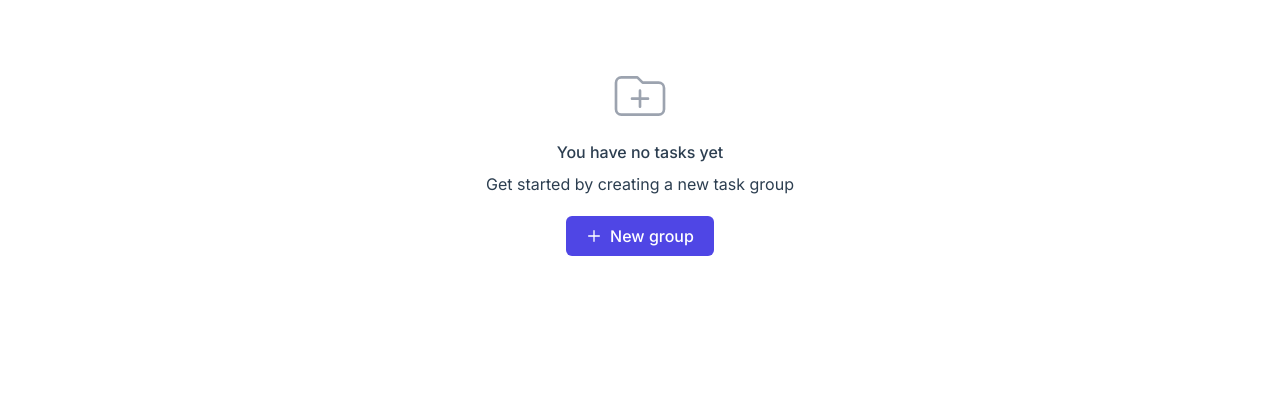
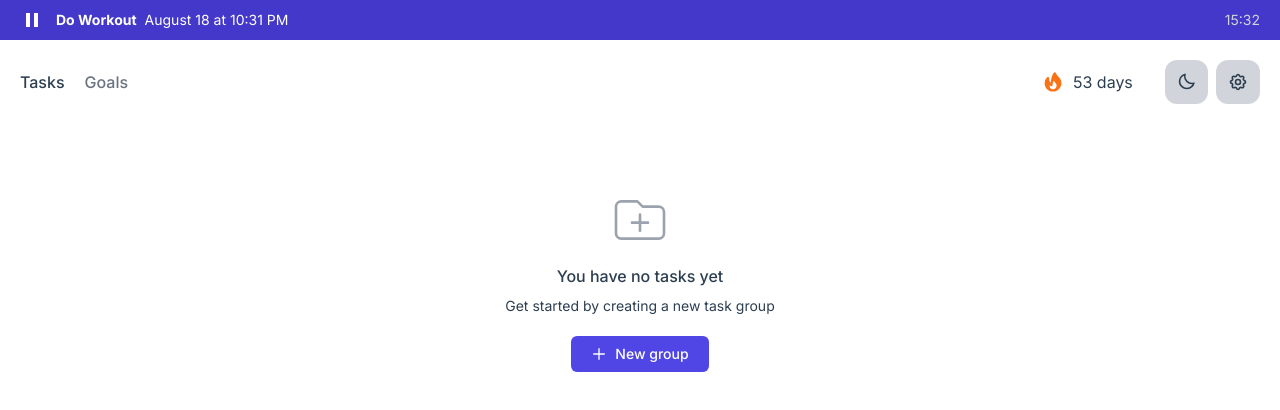
Before and after one commit to martiliones/astam, a Vue app: page / in a window 1280 px wide. Shown: the top 410 px of the page. Built offline with nearby package versions, Linux system fonts and the light colour scheme.

Commit message:
Add tasks and goal pages

```diff
--- a/src/App.vue
+++ b/src/App.vue
@@ -1,14 +1,108 @@
 <template>
-  <router-view/>
+  <div class="content bg-white dark:bg-gray-800">
+    <div class="bg-indigo-700 py-1 px-5 flex items-center justify-between">
+      <!-- <PauseIcon class="w-5 text-white mr-1"/> -->
+      <div class="flex items-center">
+        <svg class="w-6 text-white mr-3" xmlns="http://www.w3.org/2000/svg" xmlns:xlink="http://www.w3.org/1999/xlink" aria-hidden="true" role="img" width="32" height="32" preserveAspectRatio="xMidYMid meet" viewBox="0 0 24 24"><path d="M14 19h4V5h-4M6 19h4V5H6v14z" fill="currentColor"></path></svg>
+
+        <div class="text-white font-bold font-sans text-sm">
+          Do Workout
+        </div>
+        <div class="text-white font-sans text-sm pl-2">
+          August 18 at 10:31 PM
+        </div>
+      </div>
+
+      <div class="text-gray-300 font-sans text-sm">
+        15:32
+      </div>
+    </div>
+    <header>
+      <div class="flex space-x-5">
+        <router-link to="/" class="text-base font-medium font-sans text-gray-500 hover:text-gray-900">
+          Tasks
+        </router-link>
+        <router-link to="/goals" class="text-base font-medium font-sans text-gray-500 hover:text-gray-400 dark:text-gray-400 dark:hover:text-gray-500">
+          Goals
+        </router-link>
+      </div>
+      <div class="flex items-center space-x-2">
+        <div class="flex items-center space-x-2 pr-6">
+          <FireIcon class="w-6 text-orange-500"/>
+          <div class="dark:text-white font-sans">
+            53 days
+          </div>
+        </div>
+
+        <button class="nav-icon-button" aria-label="Toggle dark mode" @click="toggleDarkMode">
+          <MoonIcon v-if="!isDarkMode"/>
+          <SunIcon v-else/>
+        </button>
+
+        <button class="nav-icon-button" aria-label="Toggle dark mode" @click="toggleDarkMode">
+          <CogIcon class="w-5"/>
+        </button>
+      </div>
+    </header>
+    <router-view/>
+  </div>
 </template>
+
+<script>
+import { FireIcon,  } from '@heroicons/vue/solid';
+import { CogIcon, } from '@heroicons/vue/outline';
+import MoonIcon from '@/components/icons/MoonIcon';
+import SunIcon from '@/components/icons/SunIcon';
+
+export default {
+  components: { FireIcon, CogIcon, SunIcon, MoonIcon },
+  data() {
+    return {
+      isDarkMode: document.documentElement.classList.contains('dark'),
+    }
+  },
+  methods: {
+    toggleDarkMode() {
+      if (this.isDarkMode) {
+        document.documentElement.classList.remove('dark');
+      } else {
+        document.documentElement.classList.add('dark');
+      }
+
+      this.isDarkMode = !this.isDarkMode;
+    }
+  },
+}
+</script>
 
 <style lang="scss">
 #app {
   font-family: Avenir, Helvetica, Arial, sans-serif;
   -webkit-font-smoothing: antialiased;
   -moz-osx-font-smoothing: grayscale;
-  text-align: center;
   color: #2c3e50;
+}
+
+header {
+  width: 100%;
+  display: flex;
+  justify-content: space-between;
+  align-items: center;
+  padding: 1.25rem;
+}
+
+.router-link-active {
+  color: rgba(67, 56, 202, var(--tw-bg-opacity)) !important;
+  font-weight: 500;
+}
+
+.dark {
+  .router-link-active {
+    color: rgb(132, 122, 253) !important
+  }
+}
+
+.content {
   min-height: 100vh;
 }
 </style>
--- a/src/components/HelloWorld.vue
+++ /dev/null
@@ -1,60 +0,0 @@
-<template>
-  <div class="hello">
-    <h1>{{ msg }}</h1>
-    <p>
-      For a guide and recipes on how to configure / customize this project,<br>
-      check out the
-      <a href="https://cli.vuejs.org" target="_blank" rel="noopener">vue-cli documentation</a>.
-    </p>
-    <h3>Installed CLI Plugins</h3>
-    <ul>
-      <li><a href="https://github.com/vuejs/vue-cli/tree/dev/packages/%40vue/cli-plugin-babel" target="_blank" rel="noopener">babel</a></li>
-      <li><a href="https://github.com/vuejs/vue-cli/tree/dev/packages/%40vue/cli-plugin-router" target="_blank" rel="noopener">router</a></li>
-      <li><a href="https://github.com/vuejs/vue-cli/tree/dev/packages/%40vue/cli-plugin-vuex" target="_blank" rel="noopener">vuex</a></li>
-      <li><a href="https://github.com/vuejs/vue-cli/tree/dev/packages/%40vue/cli-plugin-eslint" target="_blank" rel="noopener">eslint</a></li>
-    </ul>
-    <h3>Essential Links</h3>
-    <ul>
-      <li><a href="https://vuejs.org" target="_blank" rel="noopener">Core Docs</a></li>
-      <li><a href="https://forum.vuejs.org" target="_blank" rel="noopener">Forum</a></li>
-      <li><a href="https://chat.vuejs.org" target="_blank" rel="noopener">Community Chat</a></li>
-      <li><a href="https://twitter.com/vuejs" target="_blank" rel="noopener">Twitter</a></li>
-      <li><a href="https://news.vuejs.org" target="_blank" rel="noopener">News</a></li>
-    </ul>
-    <h3>Ecosystem</h3>
-    <ul>
-      <li><a href="https://router.vuejs.org" target="_blank" rel="noopener">vue-router</a></li>
-      <li><a href="https://vuex.vuejs.org" target="_blank" rel="noopener">vuex</a></li>
-      <li><a href="https://github.com/vuejs/vue-devtools#vue-devtools" target="_blank" rel="noopener">vue-devtools</a></li>
-      <li><a href="https://vue-loader.vuejs.org" target="_blank" rel="noopener">vue-loader</a></li>
-      <li><a href="https://github.com/vuejs/awesome-vue" target="_blank" rel="noopener">awesome-vue</a></li>
-    </ul>
-  </div>
-</template>
-
-<script>
-export default {
-  name: 'HelloWorld',
-  props: {
-    msg: String
-  }
-}
-</script>
-
-<!-- Add "scoped" attribute to limit CSS to this component only -->
-<style scoped lang="scss">
-h3 {
-  margin: 40px 0 0;
-}
-ul {
-  list-style-type: none;
-  padding: 0;
-}
-li {
-  display: inline-block;
-  margin: 0 10px;
-}
-a {
-  color: #42b983;
-}
-</style>
--- /dev/null
+++ b/src/components/icons/FolderIcon.vue
@@ -0,0 +1,5 @@
+<template>
+  <svg xmlns="http://www.w3.org/2000/svg" class="h-16 w-16 text-gray-400 stroke-1 mb-3" fill="none" viewBox="0 0 24 24" stroke="currentColor">
+    <path stroke-linecap="round" stroke-linejoin="round" stroke-width="1" d="M9 13h6m-3-3v6m-9 1V7a2 2 0 012-2h6l2 2h6a2 2 0 012 2v8a2 2 0 01-2 2H5a2 2 0 01-2-2z" />
+  </svg>
+</template>
--- /dev/null
+++ b/src/components/icons/MoonIcon.vue
@@ -0,0 +1,6 @@
+<template>
+  <svg xmlns="http://www.w3.org/2000/svg" xmlns:xlink="http://www.w3.org/1999/xlink" width="1.2em" height="1.2em" preserveAspectRatio="xMidYMid meet" viewBox="0 0 24 24" style="vertical-align: middle;">
+    <path d="M20.742 13.045a8.088 8.088 0 0 1-2.077.271c-2.135 0-4.14-.83-5.646-2.336a8.025 8.025 0 0 1-2.064-7.723A1 1 0 0 0 9.73 2.034a10.014 10.014 0 0 0-4.489 2.582c-3.898 3.898-3.898 10.243 0 14.143a9.937 9.937 0 0 0 7.072 2.93a9.93 9.93 0 0 0 7.07-2.929a10.007 10.007 0 0 0 2.583-4.491a1.001 1.001 0 0 0-1.224-1.224zm-2.772 4.301a7.947 7.947 0 0 1-5.656 2.343a7.953 7.953 0 0 1-5.658-2.344c-3.118-3.119-3.118-8.195 0-11.314a7.923 7.923 0 0 1 2.06-1.483a10.027 10.027 0 0 0 2.89 7.848a9.972 9.972 0 0 0 7.848 2.891a8.036 8.036 0 0 1-1.484 2.059z" fill="currentColor">
+    </path>
+  </svg>
+</template>
--- /dev/null
+++ b/src/components/icons/SunIcon.vue
@@ -0,0 +1,22 @@
+<template>
+  <svg xmlns="http://www.w3.org/2000/svg" xmlns:xlink="http://www.w3.org/1999/xlink" width="1.2em" height="1.2em" preserveAspectRatio="xMidYMid meet" viewBox="0 0 512 512">
+    <path d="M256 387c-8.5 0-15.4 6.9-15.4 15.4v46.2c0 8.5 6.9 15.4 15.4 15.4s15.4-6.9 15.4-15.4v-46.2c0-8.5-6.9-15.4-15.4-15.4z" fill="currentColor">
+    </path>
+    <path d="M256 48c-8.5 0-15.4 6.9-15.4 15.4v46.2c0 8.5 6.9 15.4 15.4 15.4s15.4-6.9 15.4-15.4V63.4c0-8.5-6.9-15.4-15.4-15.4z" fill="currentColor">
+    </path>
+    <path d="M125 256c0-8.5-6.9-15.4-15.4-15.4H63.4c-8.5 0-15.4 6.9-15.4 15.4s6.9 15.4 15.4 15.4h46.2c8.5 0 15.4-6.9 15.4-15.4z" fill="currentColor">
+    </path>
+    <path d="M448.6 240.6h-46.2c-8.5 0-15.4 6.9-15.4 15.4s6.9 15.4 15.4 15.4h46.2c8.5 0 15.4-6.9 15.4-15.4s-6.9-15.4-15.4-15.4z" fill="currentColor">
+    </path>
+    <path d="M152.5 344.1c-4.1 0-8 1.6-10.9 4.5l-32.7 32.7c-2.9 2.9-4.5 6.8-4.5 10.9s1.6 8 4.5 10.9c2.9 2.9 6.8 4.5 10.9 4.5 4.1 0 8-1.6 10.9-4.5l32.7-32.7c6-6 6-15.8 0-21.8-2.9-2.9-6.8-4.5-10.9-4.5z" fill="currentColor">
+    </path>
+    <path d="M359.5 167.9c4.1 0 8-1.6 10.9-4.5l32.7-32.7c2.9-2.9 4.5-6.8 4.5-10.9s-1.6-8-4.5-10.9c-2.9-2.9-6.8-4.5-10.9-4.5-4.1 0-8 1.6-10.9 4.5l-32.7 32.7c-2.9 2.9-4.5 6.8-4.5 10.9s1.6 8 4.5 10.9c2.9 2.9 6.8 4.5 10.9 4.5z" fill="currentColor">
+    </path>
+    <path d="M130.7 108.9c-2.9-2.9-6.8-4.5-10.9-4.5-4.1 0-8 1.6-10.9 4.5-2.9 2.9-4.5 6.8-4.5 10.9 0 4.1 1.6 8 4.5 10.9l32.7 32.7c2.9 2.9 6.8 4.5 10.9 4.5 4.1 0 8-1.6 10.9-4.5 2.9-2.9 4.5-6.8 4.5-10.9s-1.6-8-4.5-10.9l-32.7-32.7z" fill="currentColor">
+    </path>
+    <path d="M370.4 348.6c-2.9-2.9-6.8-4.5-10.9-4.5-4.1 0-8 1.6-10.9 4.5-6 6-6 15.8 0 21.8l32.7 32.7c2.9 2.9 6.8 4.5 10.9 4.5 4.1 0 8-1.6 10.9-4.5 2.9-2.9 4.5-6.8 4.5-10.9s-1.6-8-4.5-10.9l-32.7-32.7z" fill="currentColor">
+    </path>
+    <path d="M256 160c-52.9 0-96 43.1-96 96s43.1 96 96 96 96-43.1 96-96-43.1-96-96-96z" fill="currentColor">
+    </path>
+  </svg>
+</template>
--- a/src/router/index.js
+++ b/src/router/index.js
@@ -7,6 +7,11 @@ const routes = [
     name: 'Tasks',
     component: Tasks
   },
+  {
+    path: '/goals',
+    name: 'Goals',
+    component: () => import('../views/Goals.vue')
+  }
 ]
 
 const router = createRouter({
--- /dev/null
+++ b/src/views/Goals.vue
@@ -0,0 +1,5 @@
+<template>
+  <div class="px-5 dark:text-white">
+    // todo
+  </div>
+</template>
--- a/src/views/Tasks.vue
+++ b/src/views/Tasks.vue
@@ -1,13 +1,11 @@
 <template>
-  <div class="container mx-auto h-max bg-white dark:bg-gray-800 rounded-tl-xl sm:rounded-t-xl p-4 pb-6 sm:p-8 lg:p-4 lg:pb-6 xl:p-8 space-y-6 sm:space-y-8 lg:space-y-6 xl:space-y-8">
-    <div class="w-full mt-5 sm:mt-8 sm:flex sm:justify-center">
+  <div class="container mx-auto h-max rounded-tl-xl sm:rounded-t-xl p-4 pb-6 sm:p-8 lg:p-4 lg:pb-6 xl:p-8 space-y-6 sm:space-y-8 lg:space-y-6 xl:space-y-8">
+    <div class="w-full mt-5 sm:mt-8 sm:flex sm:justify-center" v-if="!tasks.length">
       <div class="flex items-center flex-col">
-        <svg xmlns="http://www.w3.org/2000/svg" class="h-16 w-16 text-gray-400 stroke-1 mb-3" fill="none" viewBox="0 0 24 24" stroke="currentColor">
-          <path stroke-linecap="round" stroke-linejoin="round" stroke-width="1" d="M9 13h6m-3-3v6m-9 1V7a2 2 0 012-2h6l2 2h6a2 2 0 012 2v8a2 2 0 01-2 2H5a2 2 0 01-2-2z" />
-        </svg>
-        <div class="font-medium font-sans">You have no tasks yet</div>
-        <div class="font-sans my-2">Get started by creating a new task group</div>
-        <button href="#" class="font-sans flex items-center px-5 py-2 mt-3 text-base font-medium rounded-md text-white bg-indigo-600 hover:bg-indigo-700 justify-between space-x-2">
+        <FolderIcon/>
+        <div class="font-medium font-sans dark:text-white">You have no tasks yet</div>
+        <div class="font-sans my-2 dark:text-white text-sm">Get started by creating a new task group</div>
+        <button href="#" class="font-sans flex items-center px-5 py-2 mt-3 text-sm font-medium rounded-md text-white bg-indigo-600 hover:bg-indigo-700 justify-between space-x-2">
           <PlusIcon class="h-4 w-4"/>
           <div>
             New group
@@ -15,13 +13,51 @@
         </button>
       </div>
     </div>
+
+    <h1 v-else class="dark:text-white text-4xl font-bold font-sans">All task groups</h1>
+
+    <div v-for="(task, index) in tasks" :key="index" class="flex space-x-4 items-center hover:pl-4 transition-all cursor-pointer">
+      <div class="w-4 h-4 rounded-xl" :class="[task.color]">
+
+      </div>
+      <div>
+        <div class="dark:text-white font-sans">
+          {{ task.name }}
+        </div>
+        <div class="text-gray-500 dark:text-gray-400 font-sans">
+          {{ task.description }}
+        </div>
+      </div>
+    </div>
   </div>
 </template>
 
 <script>
 import { PlusIcon } from '@heroicons/vue/outline';
+import FolderIcon from '@/components/icons/FolderIcon';
 
 export default {
-  components: { PlusIcon }
+  components: { PlusIcon, FolderIcon, },
+  data() {
+    return {
+      tasks: [
+        // {
+        //   color: 'bg-pink-400',
+        //   name: 'Workout',
+        //   description: 'Get notified when someones posts a comment on a posting.'
+        // },
+        // {
+        //   color: 'bg-blue-400',
+        //   name: 'Candidates',
+        //   description: 'Get notified when a candidate applies for a job.'
+        // },
+        // {
+        //   color: 'bg-orange-400',
+        //   name: 'Offers',
+        //   description: 'Get notified when a candidate accepts or rejects an offer.'
+        // }
+      ]
+    }
+  }
 }
 </script>
--- a/windi.config.js
+++ b/windi.config.js
@@ -9,4 +9,7 @@ export default defineConfig({
       },
     },
   },
+  shortcuts: {
+    'nav-icon-button': 'py-3 px-3 bg-gray-300 dark:bg-gray-700 dark:text-white rounded-xl',
+  },
 })
```
